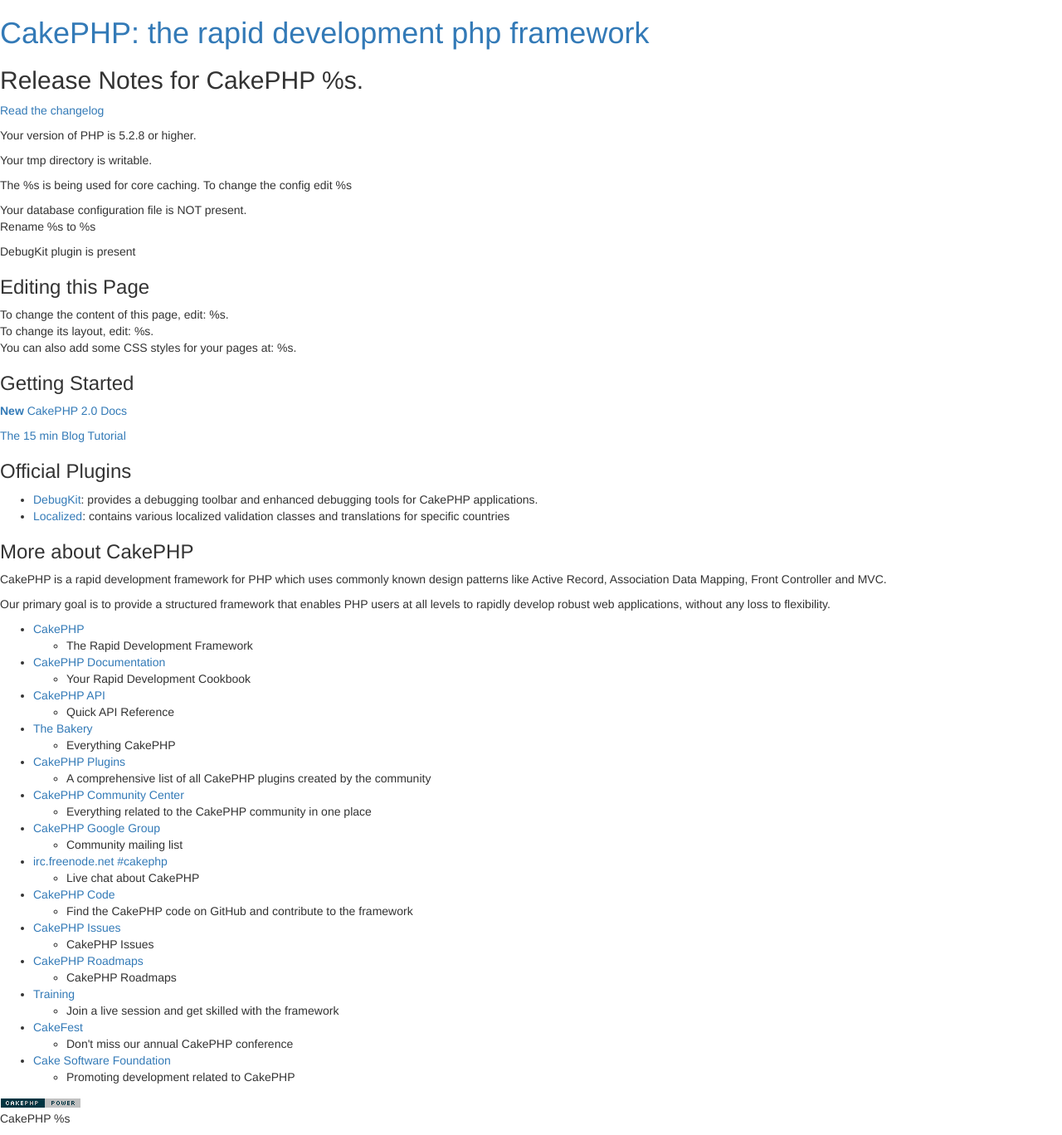
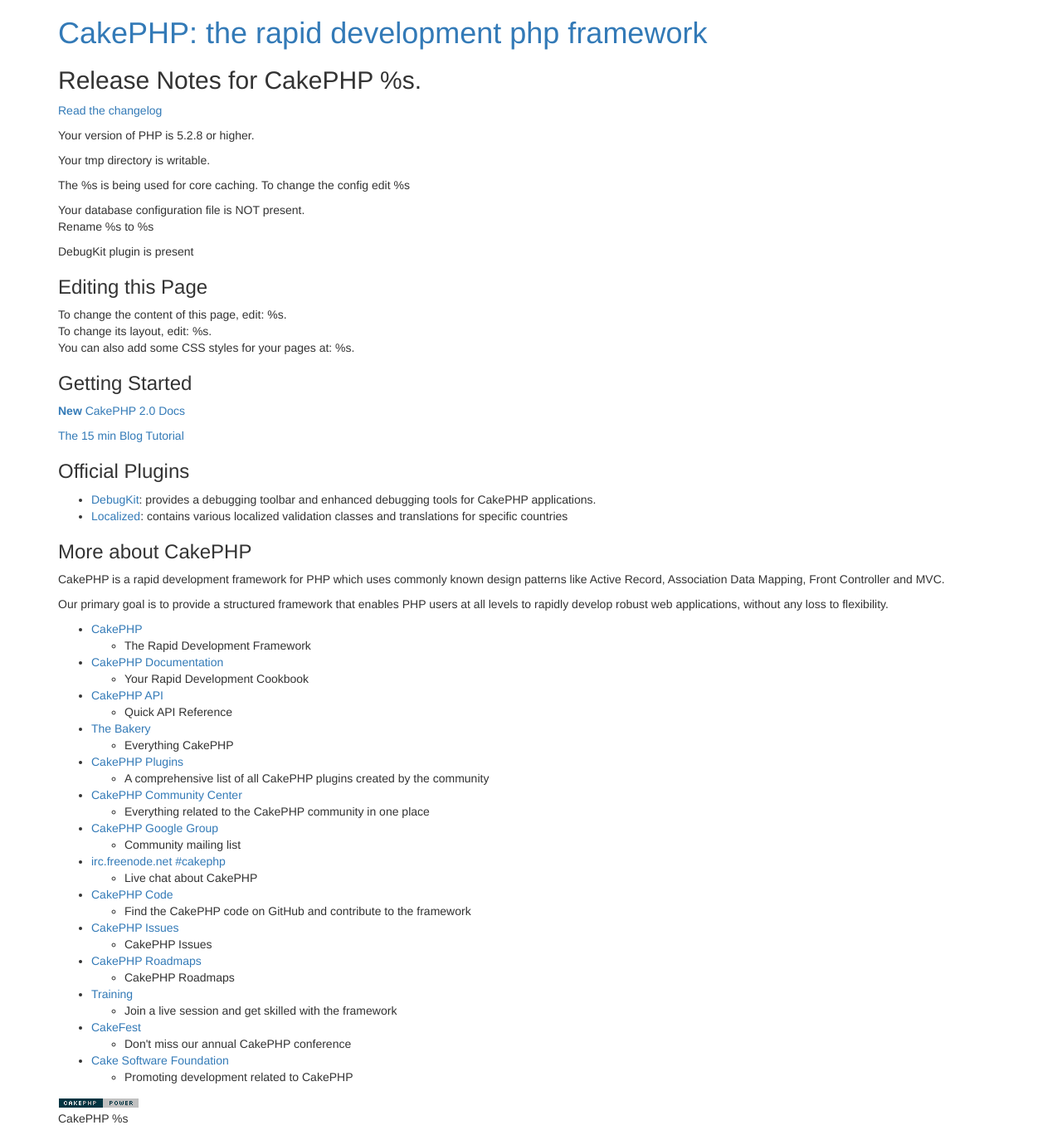
Before and after one commit to nicoptere2/toDoList, a CakePHP app: the page made by app/View/Pages/home.ctp in a window 1280 px wide. Shown: the whole page at 83% size. Run offline with PHP 8.4 and a stand-in for CakePHP, Linux system fonts and the light colour scheme; the template is opened without the code that fills it, so the values that code supplies are empty; some libraries are stand-ins or nearby versions.

Commit message:
mise en place du systeme de grille bootstrap

```diff
--- a/app/View/Layouts/default.ctp
+++ b/app/View/Layouts/default.ctp
@@ -48,7 +48,7 @@ $cakeVersion = __d('cake_dev', 'CakePHP %s', Configure::version())
 	?>
 </head>
 <body>
-	<div id="container">
+	<div id="container" class="container">
 		<div id="header">
 			<h1><?php echo $this->Html->link($cakeDescription, 'http://cakephp.org'); ?></h1>
 		</div>
```
